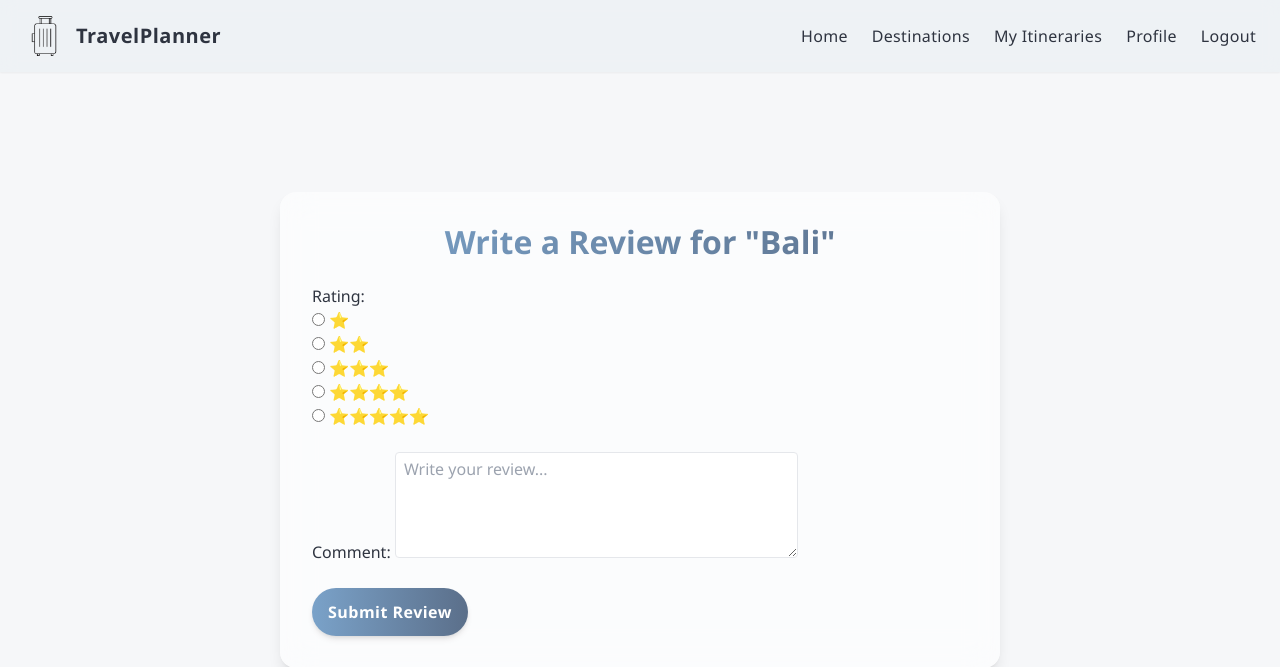
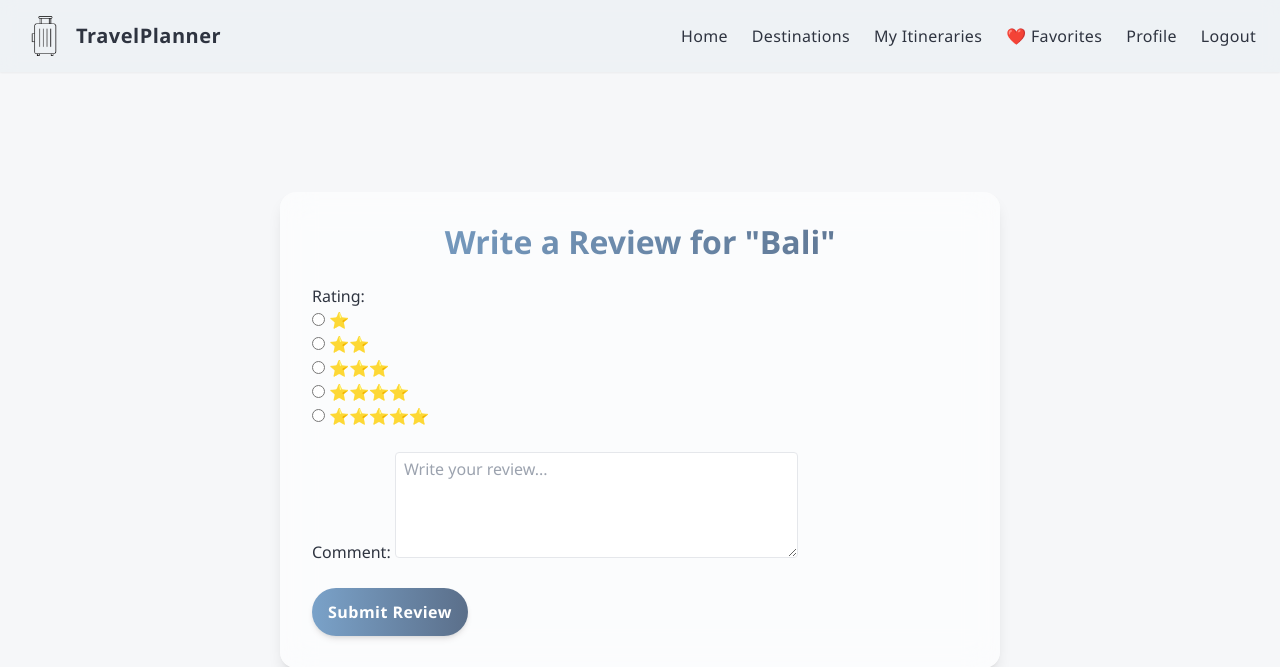
Before and after one commit to Lokesh19-PP/Travel-Planner-Webapp, a Django app: a page that uses core/templates/core/base.html in a window 1280 px wide. Shown: the top 667 px of the page. Run offline with Django 4.2, Linux system fonts and the light colour scheme; a user stored in the database is signed in; data comes from the database, SQL or seed files in the repository; some libraries are stand-ins or nearby versions.

Commit message:
feat: add favorites navbar icon with live count

```diff
--- a/core/templates/core/base.html
+++ b/core/templates/core/base.html
@@ -38,6 +38,11 @@
             {% if user.is_authenticated %}
                 <a href="{% url 'itinerary_list' %}" class="nav-link text-sm sm:text-base">My Itineraries</a>
             {% endif %}
+            {% if user.is_authenticated %}
+                <a href="{% url 'my_favorites' %}" class="nav-link text-sm sm:text-base relative">
+                    ❤️ Favorites
+                </a>
+            {% endif %}
             <a href="{% url 'profile' %}" class="nav-link text-sm sm:text-base">
                 {% if user.is_authenticated %}Profile{% else %}Login{% endif %}
             </a>
@@ -64,6 +69,11 @@
         <a href="{% url 'destination_list' %}" class="block nav-link">Destinations</a>
         {% if user.is_authenticated %}
             <a href="{% url 'itinerary_list' %}" class="block nav-link">My Itineraries</a>
+        {% endif %}
+        {% if user.is_authenticated %}
+            <a href="{% url 'my_favorites' %}" class="block nav-link relative">
+                ❤️ Favorites
+            </a>
         {% endif %}
         <a href="{% url 'profile' %}" class="block nav-link">{% if user.is_authenticated %}Profile{% else %}Login{% endif %}</a>
         {% if user.is_authenticated %}
```
